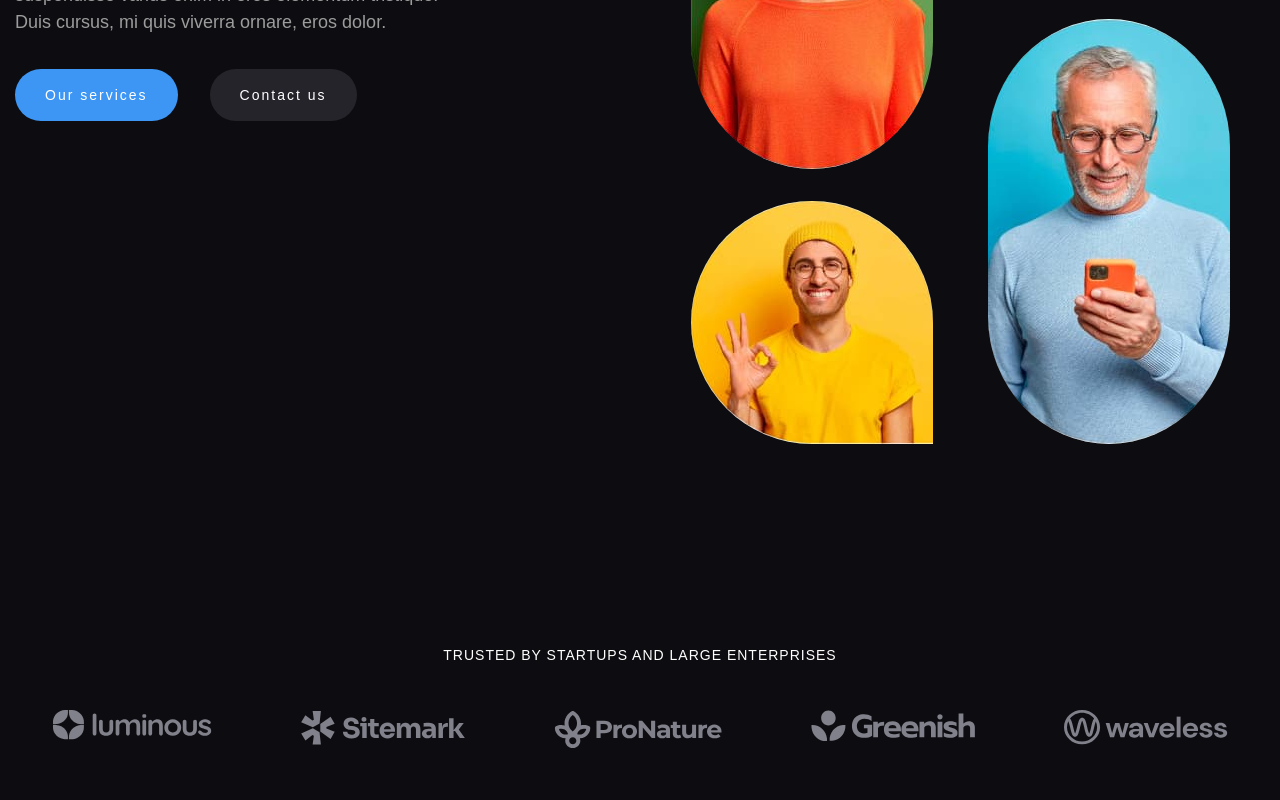
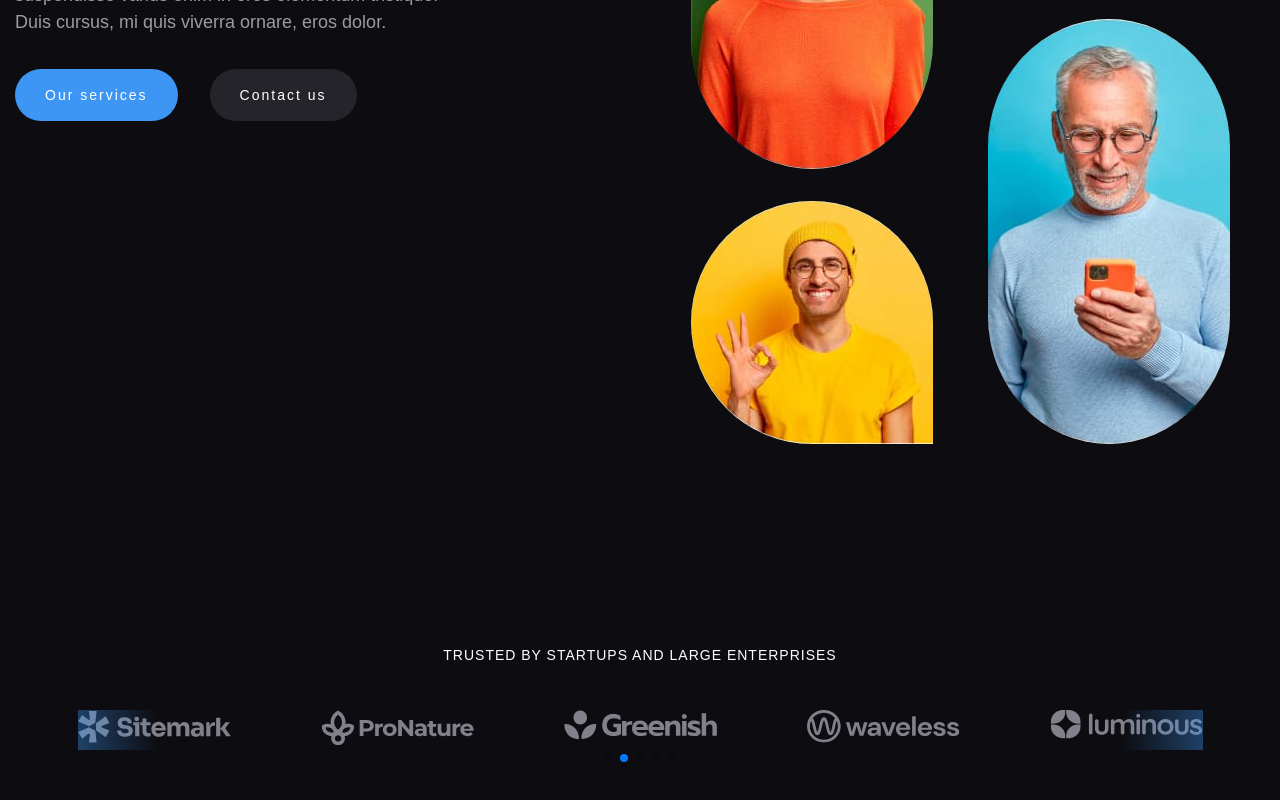
Before and after one commit to IvSem/Growfy, a plain HTML site: page index.html in a window 1280 px wide. Shown: the part 415-1215 px from the top of the page. Drawn offline with nearby package versions, Linux system fonts and the light colour scheme.

Commit message:
add slider

```diff
--- a/index.html
+++ b/index.html
@@ -7,6 +7,10 @@
 		<title>Growfy</title>
 		<link rel="stylesheet" href="./css/style.css" />
 		<link rel="icon" type="" href="./img/favico/favicon.png" />
+		<link
+			rel="stylesheet"
+			href="https://cdn.jsdelivr.net/npm/swiper@8/swiper-bundle.min.css"
+		/>
 	</head>
 	<body>
 		<div class="wrapper">
@@ -96,34 +100,46 @@
 						</div>
 					</div>
 				</section>
-
+				<!--? =====Page-Clients + slider===== -->
 				<section class="page__clients clients">
 					<div class="clients__container">
 						<h2 class="clients__title">
 							TRUSTED BY startups and large enterprises
 						</h2>
-						<ul class="clients__items">
-							<li class="clients__item">
+
+						<!-- Оболочка слайдера -->
+						<div class="clients__slider swiper">
+							<!-- Двигающееся часть слайдера -->
+							<ul class="clients__wrapper swiper-wrapper">
+								<!-- Слайд -->
+								<li class="clients__slide swiper-slide">
 									<img src="./img/main/clients/clients01.svg" alt="clients" />
 								</li>
-							<li class="clients__item">
+								<li class="clients__slide swiper-slide">
 									<img src="./img/main/clients/clients02.svg" alt="clients" />
 								</li>
-							<li class="clients__item">
+								<li class="clients__slide swiper-slide">
 									<img src="./img/main/clients/clients03.svg" alt="clients" />
 								</li>
-							<li class="clients__item">
+								<li class="clients__slide swiper-slide">
 									<img src="./img/main/clients/clients04.svg" alt="clients" />
 								</li>
-							<li class="clients__item">
+								<li class="clients__slide swiper-slide">
 									<img src="./img/main/clients/clients05.svg" alt="clients" />
 								</li>
 							</ul>
+							<!-- Если нужна пагинация -->
+							<div class="swiper-pagination"></div>
+							<!-- Если нужна навигация (влево/вправо) -->
+							<button type="button" class="swiper-button-prev"></button>
+							<button type="button" class="swiper-button-next"></button>
+						</div>
 					</div>
 				</section>
 			</main>
 			<footer class="footer"></footer>
 		</div>
+		<script src="https://cdn.jsdelivr.net/npm/swiper@8/swiper-bundle.min.js"></script>
 		<script src="./js/script.js"></script>
 	</body>
 </html>
--- a/js/script.js
+++ b/js/script.js
@@ -6,3 +6,60 @@ function documentClick(e) {
 		document.documentElement.classList.toggle('menu__open');
 	}
 }
+
+//?===========================slider===========================
+
+const swiper = new Swiper('.swiper', {
+	loop: true,
+
+	pagination: {
+		el: '.swiper-pagination',
+	},
+
+	navigation: {
+		nextEl: '.swiper-button-next',
+		prevEl: '.swiper-button-prev',
+	},
+
+	simulateTouch: true,
+	grabCursor: true,
+	slidesPerView: 5,
+	loopedSlides: 5,
+
+	autoplay: {
+		delay: 3000,
+	},
+	speed: 2000,
+
+	breakpoints: {
+		320: {
+			slidesPerView: 1.5,
+			spaceBetween: 5,
+		},
+		350: {
+			slidesPerView: 1.9,
+			spaceBetween: 10,
+		},
+
+		480: {
+			slidesPerView: 2.3,
+			spaceBetween: 20,
+		},
+
+		540: {
+			slidesPerView: 2.6,
+			spaceBetween: 30,
+		},
+		876: {
+			slidesPerView: 4,
+			spaceBetween: 50,
+		},
+
+		1150: {
+			slidesPerView: 5,
+			spaceBetween: 90,
+		},
+	},
+
+	freemode: true,
+});
--- a/scss/_clients.scss
+++ b/scss/_clients.scss
@@ -29,18 +29,62 @@
 		}
 	}
 
-	// .clients__items
-	&__items {
-		display: flex;
-		flex-wrap: wrap;
-		gap: 10px 15px;
-		justify-content: space-around;
-	}
-
 	// .clients__item
-	&__item {
+	&__slide {
 		& img {
 			max-width: 100%;
 		}
 	}
 }
+
+//?===========================slider===========================
+.clients {
+	// .clients__slide
+	&__slide {
+		position: relative;
+	}
+	//?===========================buttons prev next===========================
+	& .swiper-button-next::after {
+		display: none;
+	}
+
+	& .swiper-button-next::before {
+		content: '';
+
+		position: absolute;
+		top: -80%;
+		width: 115px;
+		height: 64px;
+		background: linear-gradient(270deg, #3d95f480 8%, rgba(0, 0, 0, 0) 100%);
+		@media (max-width: $mobileSmall) {
+			width: 50px;
+		}
+	}
+
+	& .swiper-button-prev::after {
+		display: none;
+	}
+
+	& .swiper-button-prev::before {
+		content: '';
+
+		position: absolute;
+		top: -80%;
+		width: 115px;
+		height: 64px;
+		background: linear-gradient(90deg, #3d95f480 8%, rgba(0, 0, 0, 0) 100%);
+		@media (max-width: $mobileSmall) {
+			width: 50px;
+		}
+	}
+	& .swiper {
+		width: 90%;
+		padding: 0px 0px 20px 0px;
+		@media (max-width: $mobileSmall) {
+			width: 100%;
+		}
+	}
+	& .swiper-wrapper {
+		padding-bottom: 10px;
+	}
+}
```
Also changed, not shown: css/style.css. Lines whose indentation alone changed are shown as unchanged.
